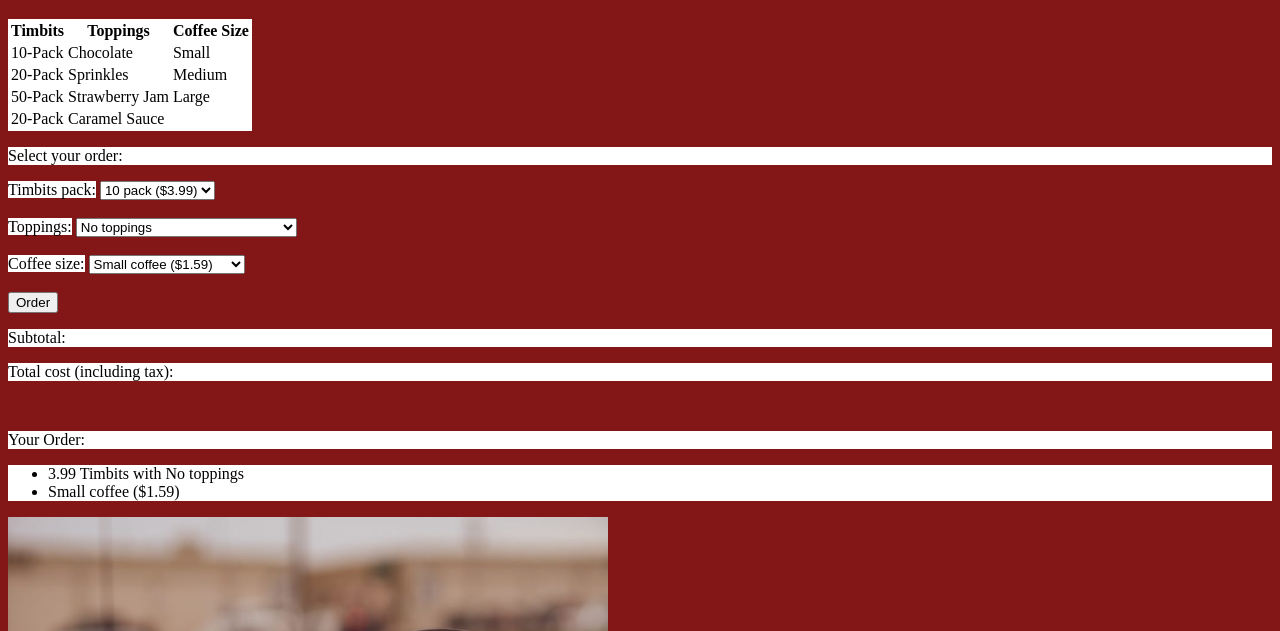
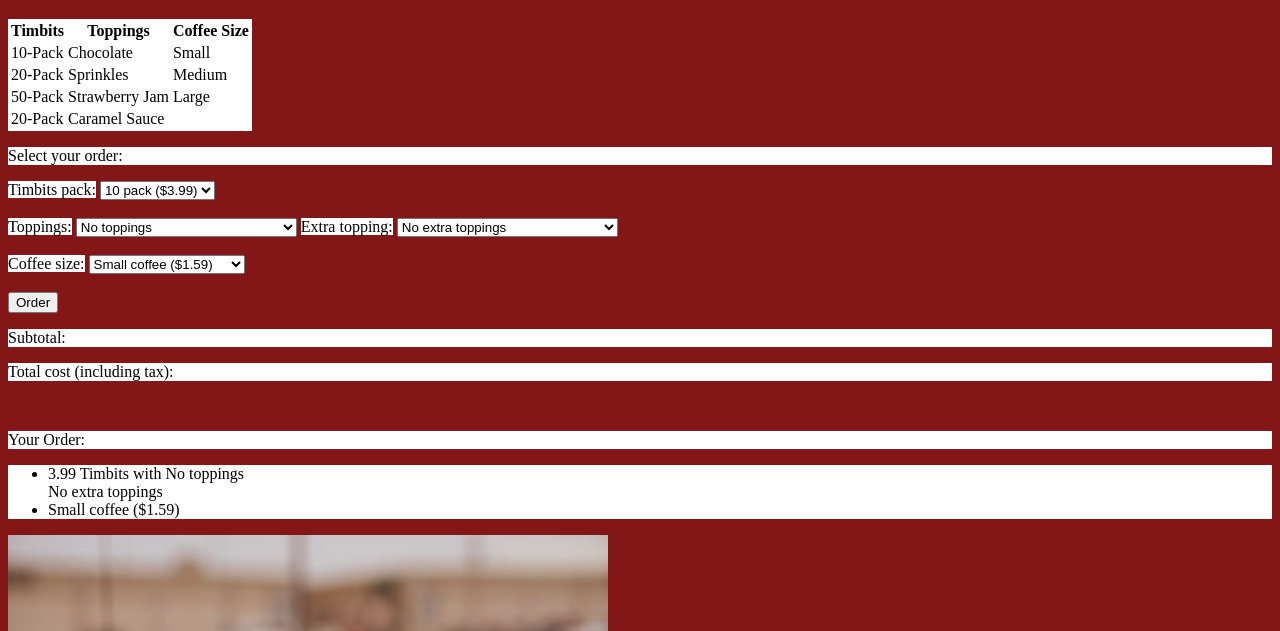
Before and after one commit to ICS20-Programming-SavyonM/-Assign-04-HTML-Timbits, a plain HTML site: page index.html in a window 1280 px wide. Both pictures are taken after a click on the button "Order". Shown: the part 141-772 px from the top of the page. Drawn offline with Linux system fonts and the light colour scheme.

Commit message:
extra done

```diff
--- a/index.html
+++ b/index.html
@@ -75,6 +75,15 @@
 		<option value="0.01">Caramel sauce ($0.01 per Timbit)</option>
 	</select>
 
+  <label for="Secondtoppings">Extra topping:</label>
+	<select id="Secondtoppings" onchange="calculateTotal()">
+		<option value="0"> No extra toppings</option>
+		<option value="0.02"> Chocolate ($0.02 per Timbit)</option>
+		<option value="0.01"> Sprinkles ($0.01 per Timbit)</option>
+		<option value="0.02"> Strawberry jam ($0.02 per Timbit)</option>
+		<option value="0.01"> Caramel sauce ($0.01 per Timbit)</option>
+	</select>
+
 	<br></br>
 
 	<label for="coffee">Coffee size:</label>
--- a/js/script.js
+++ b/js/script.js
@@ -13,13 +13,14 @@
 	// Get the selected values from the dropdown menus
 	let timbits = document.getElementById("timbits").value;
 	let toppings = document.getElementById("toppings").value;
+  let Secondtoppings = document.getElementById("Secondtoppings").value;
 	let coffee = document.getElementById("coffee").value;
 
 	// Calculate the subtotal and total cost
-	let subtotal = (timbits * 1) + (timbits * toppings) + (coffee * 1);
+	let subtotal = (timbits * 1) + (timbits * toppings * Secondtoppings) + (coffee * 1);
 	let total = subtotal * 1.13;
 
-	// Update the display each time the
+	// Update the display each time the user selects something
 	document.getElementById("subtotal").innerHTML = "$" + subtotal.toFixed(2);
 	document.getElementById("total").innerHTML = "$" + total.toFixed(2);
 }
@@ -28,10 +29,11 @@
 	// Get the selected values from the dropdown menus
 	let timbits = document.getElementById("timbits").value;
 	let toppings = document.getElementById("toppings").options[document.getElementById("toppings").selectedIndex].text;
-	let coffee = document.getElementById("coffee").options[document.getElementById("coffee").selectedIndex].text;
+  let Secondtoppings = document.getElementById("Secondtoppings").options[document.getElementById("Secondtoppings").selectedIndex].text;
+  let coffee = document.getElementById("coffee").options[document.getElementById("coffee").selectedIndex].text;
 
 	// Create a summary of the order
-	let summary = "<li>" + timbits + " Timbits with " + toppings + "</li>";
+	let summary = "<li>" + timbits + " Timbits with " + toppings + "<br>" + Secondtoppings + "</li>";
 	summary += "<li>" + coffee + "</li>";
 
 	// Update the display
```
